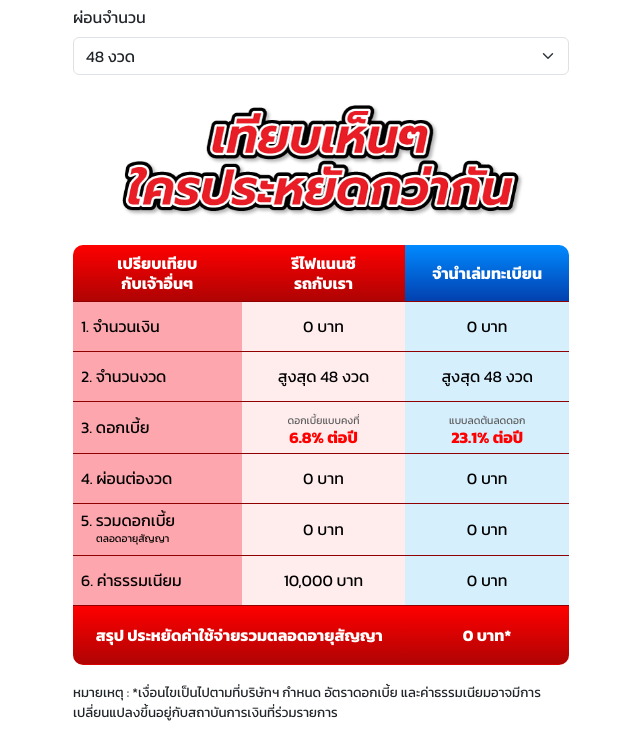
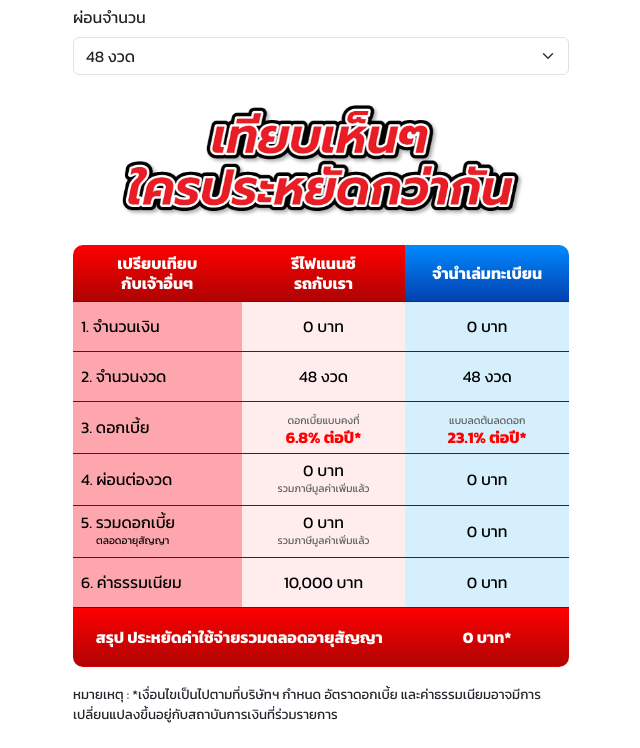
Before and after one commit to weisetechdept/refinance-cal, a plain HTML site: page index.html in a window 1280 px wide. Shown: the part 586-1334 px from the top of the page, without its empty margins (319-959 px from the left). Drawn offline with nearby package versions, Linux system fonts and the light colour scheme.

Commit message:
ีupdate scale v1.4

```diff
--- a/index.html
+++ b/index.html
@@ -216,24 +216,24 @@
                                 </tr>
                                 <tr>
                                     <td class="cal-topic">2. จำนวนงวด</td>
-                                    <td class="cal-refi">สูงสุด {{ cal.installments }} งวด</td>
-                                    <td class="cal-book">สูงสุด {{ cal.instBook }} งวด</td>
+                                    <td class="cal-refi">{{ cal.installments }} งวด</td>
+                                    <td class="cal-book">{{ cal.instBook }} งวด</td>
                                 </tr>
                                 <tr>
                                     <td class="cal-topic">3. ดอกเบี้ย</td>
-                                    <td class="cal-refi"><small>ดอกเบี้ยแบบคงที่</small><br /><span style="font-weight: 700;color: #ff0000;">6.8% ต่อปี</span></td>
-                                    <td class="cal-book"><small>แบบลดต้นลดดอก</small><br /><span style="font-weight: 700;color: #ff0000;">23.1% ต่อปี</span></td>
+                                    <td class="cal-refi"><small>ดอกเบี้ยแบบคงที่</small><br /><span style="font-weight: 700;color: #ff0000;">6.8% ต่อปี*</span></td>
+                                    <td class="cal-book"><small>แบบลดต้นลดดอก</small><br /><span style="font-weight: 700;color: #ff0000;">23.1% ต่อปี*</span></td>
                                 </tr>
                                 <tr>
                                     <td class="cal-topic">4. ผ่อนต่องวด</td>
-                                    <td class="cal-refi">{{ out.paymonthfi }} บาท</td>
+                                    <td class="cal-refi">{{ out.paymonthfi }} บาท<br /><small>รวมภาษีมูลค่าเพิ่มแล้ว</small></td>
                                     <td class="cal-book">{{ out.paymonthbook }} บาท</td>
                                 </tr>
                                 <tr>
                                     <td  class="cal-topic">5. รวมดอกเบี้ย<br />
                                         <small style="color:#000;padding-left:15px;">ตลอดอายุสัญญา</small>
                                     </td>
-                                    <td class="cal-refi">{{ out.payratefi }} บาท</td>
+                                    <td class="cal-refi">{{ out.payratefi }} บาท<br /><small>รวมภาษีมูลค่าเพิ่มแล้ว</small></td>
                                     <td class="cal-book">{{ out.payratebook }} บาท</td>
                                 </tr>
                                 <tr>
@@ -297,16 +297,13 @@
                         } else if(this.cal.installments >= 72) {
                             this.cal.instBook = 60;
                         }
-                        this.out.payratefi =  parseInt(((this.cal.loan * (this.cal.firate * (this.cal.installments / 12))) / 100).toFixed(0)).toLocaleString('th-TH')
-
-
+                        this.out.payratefi =  parseInt((((this.cal.loan * (this.cal.firate * (this.cal.installments / 12))) / 100) * 1.07).toFixed(0)).toLocaleString('th-TH')
                         this.out.payratebook =  parseInt(((this.cal.loan * ((this.cal.bookrate) * (this.cal.instBook / 12))) / 100).toFixed(0)).toLocaleString('th-TH')
 
-
-                        this.out.paymonthfi =  parseInt(((parseInt(((this.cal.loan * (this.cal.firate * (this.cal.installments / 12))) / 100)) + parseInt(this.cal.loan)) / this.cal.installments).toFixed(0)).toLocaleString('th-TH')
+                        this.out.paymonthfi =  parseInt((((parseInt(((this.cal.loan * (this.cal.firate * (this.cal.installments / 12))) / 100)) + parseInt(this.cal.loan)) * 1.07 ) / this.cal.installments).toFixed(0)).toLocaleString('th-TH')
                         this.out.paymonthbook = parseInt(((parseInt(((this.cal.loan * ((this.cal.bookrate) * (this.cal.instBook / 12))) / 100)) + parseInt(this.cal.loan)) / this.cal.instBook).toFixed(0)).toLocaleString('th-TH')
 
-                        this.out.save = parseInt(parseInt(((this.cal.loan * (this.cal.bookrate * (this.cal.instBook / 12))) / 100).toFixed(0)) - (parseInt(((this.cal.loan * (this.cal.firate * (this.cal.installments / 12))) / 100).toFixed(0))) - parseInt(10000)).toLocaleString('th-TH')
+                        this.out.save = parseInt(parseInt(((this.cal.loan * (this.cal.bookrate * (this.cal.instBook / 12))) / 100).toFixed(0)) - (parseInt((((this.cal.loan * (this.cal.firate * (this.cal.installments / 12))) / 100) * 1.07).toFixed(0))) - parseInt(10000)).toLocaleString('th-TH')
                     }
                 }
             },
```
Also changed, not shown: index copy.html (+3 -0 lines), index-2.html (+2 -1 lines).
